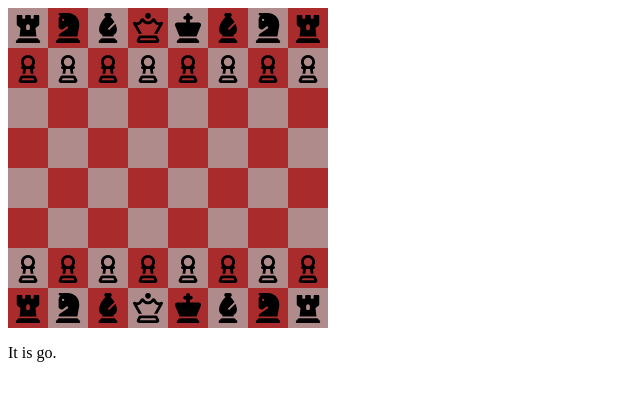
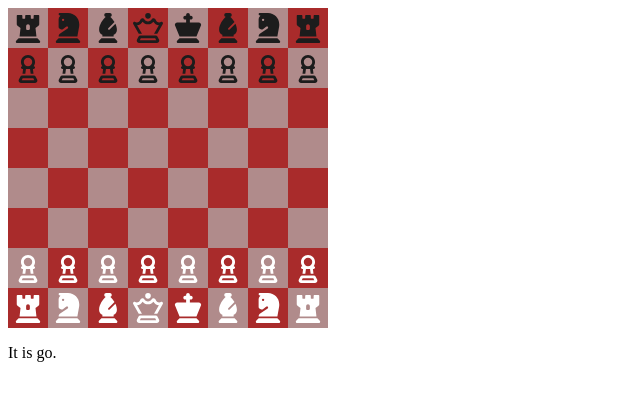
Before and after one commit to martdev1963/chessGame, a plain HTML site: page index.html in a window 1280 px wide. Shown: the whole page, without its empty margins (0-640 px from the left). Drawn offline with Linux system fonts and the light colour scheme.

Commit message:
change chess pieces to black and white

```diff
--- a/app.js
+++ b/app.js
@@ -31,6 +31,20 @@ function createBoard() {
     } else {
         square.classList.add(i % 2 === 0 ?  "brown" : "beige") // do reverse...
     }
+
+    if (i <= 15) { // the 16th square at index 15 (0-15)
+      // turn all 2nd children's child (the svg file) of the squares from the 16th square and under to the color black...
+      square.firstChild.firstChild.classList.add('black');
+    }
+
+    if (i >= 48) { // the 16th square at index 15 (0-15)
+      // turn all 2nd children's child (the svg file) of the squares from the 16th square and under to the color black...
+      square.firstChild.firstChild.classList.add('white');
+    }
+
+
+
+
     gameBoard.append(square); // append each square to gameBoard...
 
   })
--- a/style.css
+++ b/style.css
@@ -25,3 +25,25 @@
 .brown {
     background-color: rgb(169, 43, 43);
 }
+
+/*
+-----------------------------------------------------------------------
+svgs work with the fill property:
+This changes the svg files; the chess
+pieces from index 15 and below to the color black...
+-----------------------------------------------------------------------
+*/
+.black {
+    fill: rgb(28, 28, 28);
+}
+
+/*
+-----------------------------------------------------------------------
+svgs work with the fill property:
+This changes the svg files; the chess
+pieces from index 48 and above to the color white...
+-----------------------------------------------------------------------
+*/
+.white {
+    fill: rgb(255, 255, 255);
+}
```
Also changed, not shown: index.html (+5 -4 lines).
